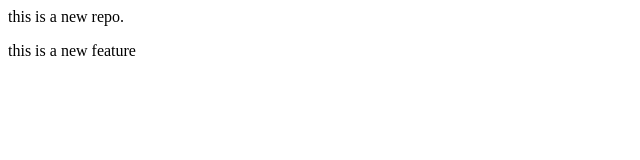
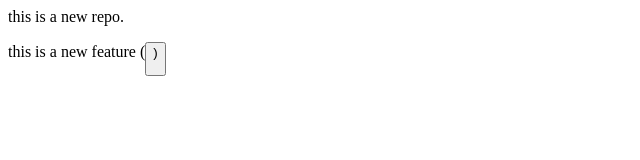
Before and after one commit to ThanushaBai/localrepo, a plain HTML site: page index.html in a window 1280 px wide. Shown: the whole page, without its empty margins (0-640 px from the left). Drawn offline with Linux system fonts and the light colour scheme.

Commit message:
add button

```diff
--- a/index.html
+++ b/index.html
@@ -1,2 +1,2 @@
 <p>this is a new repo.</p>
-<p>this is a new feature</p>
+<p>this is a new feature (<button>)</p>
```
